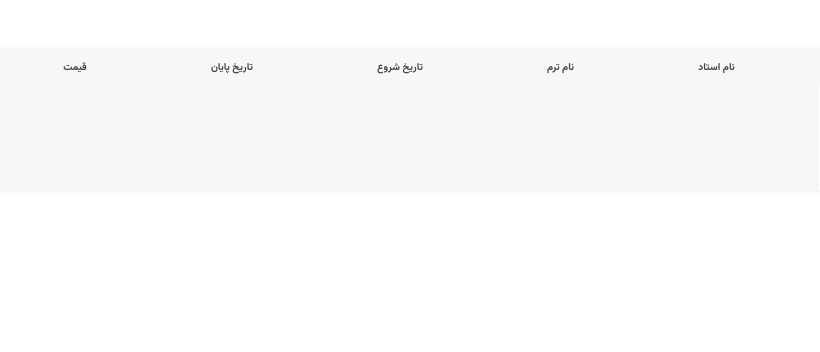
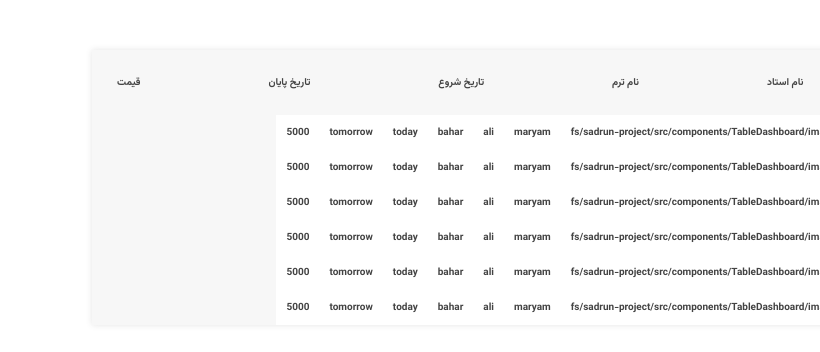
Before and after one commit to alimooo1/Sadrun_Project, a React (Vite) app in the folder sadrun-project/: page / in a window 1280 px wide. Shown: the top 352 px of the page, without its empty margins (460-1280 px from the left). Built offline with nearby package versions, Linux system fonts and the light colour scheme.

Commit message:
styling dashboard

```diff
--- a/sadrun-project/src/components/TableDashboard/TableDashboard.jsx
+++ b/sadrun-project/src/components/TableDashboard/TableDashboard.jsx
@@ -1,13 +1,14 @@
 import React from 'react'
 import styles from './TableDashboard.module.scss';
 import TableRow from './TableRow/TableRow';
+import courseImage from './images/testImage.svg';
 const TableDashboard = () => {
 
 
     const courses = [
         {
             id: Math.floor(Math.random()),
-            courseImage: 2,
+            src: courseImage,
             courseName: 'maryam',
             courseMentorsName: 'ali',
             courseSeasonName: 'bahar',
@@ -17,7 +18,7 @@ const TableDashboard = () => {
         },
         {
             id: Math.floor(Math.random()),
-            courseImage: 2,
+            src: courseImage,
             courseName: 'maryam',
             courseMentorsName: 'ali',
             courseSeasonName: 'bahar',
@@ -27,7 +28,37 @@ const TableDashboard = () => {
         },
         {
             id: Math.floor(Math.random()),
-            courseImage: 2,
+            src: courseImage,
+            courseName: 'maryam',
+            courseMentorsName: 'ali',
+            courseSeasonName: 'bahar',
+            courseStartDate: 'today',
+            courseEndDate: 'tomorrow',
+            coursePrice: '5000'
+        },
+        {
+            id: Math.floor(Math.random()),
+            src: courseImage,
+            courseName: 'maryam',
+            courseMentorsName: 'ali',
+            courseSeasonName: 'bahar',
+            courseStartDate: 'today',
+            courseEndDate: 'tomorrow',
+            coursePrice: '5000'
+        },
+        {
+            id: Math.floor(Math.random()),
+            src: courseImage,
+            courseName: 'maryam',
+            courseMentorsName: 'ali',
+            courseSeasonName: 'bahar',
+            courseStartDate: 'today',
+            courseEndDate: 'tomorrow',
+            coursePrice: '5000'
+        },
+        {
+            id: Math.floor(Math.random()),
+            src: courseImage,
             courseName: 'maryam',
             courseMentorsName: 'ali',
             courseSeasonName: 'bahar',
@@ -38,7 +69,8 @@ const TableDashboard = () => {
     ]
     return (
         <div className={styles.tableCountainer}>
-            <ul className={styles.courseItemsTitle}>
+            <div className={styles.tablrRowTitle}>
+                <ul className={styles.courseItemsTitle}>
                 <li></li>
                 <li >نام دوره </li>
                 <li>نام استاد</li>
@@ -46,12 +78,14 @@ const TableDashboard = () => {
                 <li>تاریخ شروع</li>
                 <li>تاریخ پایان</li>
                 <li>قیمت </li>
-            </ul>
+                </ul>
+            </div>
+
             {
                 courses.map(courseItem => {
                     return (
 
-                        <TableRow className={styles.courseItems} key={courseItem.id} courseImage={courseItem.courseImage} courseName={courseItem.courseName} courseMentorsName={courseItem.courseMentorsName} courseSeasonName={courseItem.courseSeasonName} courseStartDate={courseItem.courseStartDate} courseEndDate={courseItem.courseEndDate} coursePrice={courseItem.coursePrice} />
+                        <TableRow className={styles.courseItems} key={courseItem.id} courseImage={courseItem.src} courseName={courseItem.courseName} courseMentorsName={courseItem.courseMentorsName} courseSeasonName={courseItem.courseSeasonName} courseStartDate={courseItem.courseStartDate} courseEndDate={courseItem.courseEndDate} coursePrice={courseItem.coursePrice} />
 
                     )
                 })
--- a/sadrun-project/src/components/TableDashboard/TableDashboard.module.scss
+++ b/sadrun-project/src/components/TableDashboard/TableDashboard.module.scss
@@ -5,22 +5,32 @@
 .tableCountainer {
     background-color: rgba(0, 0, 0, 0.03);
     display: flex;
+    width: 80%;
     flex-direction: column;
+    justify-content: center;
+        align-items: center;
     margin: 5rem;
     box-shadow: 0px 0px 6px 0px rgba(87, 87, 87, 0.16);
     -webkit-box-shadow: 0px 0px 6px 0px rgba(87, 87, 87, 0.16);
     -moz-box-shadow: 0px 0px 6px 0px rgba(87, 87, 87, 0.16);
 }
-
+.tablrRowTitle {
+    width: 100%;
+    display: flex;
+}
 .courseItemsTitle {
     display: flex;
-    justify-content: space-evenly;
-    margin: 0;
-    padding: 0;
+    width: 100%;
+        justify-content: space-between;
+        margin: 1rem;
+        padding: 0.5rem;
 
     li {
         list-style: none;
         padding: 1rem;
-        @include typography($secondary-font-family, 1rem, #434343)
+            @include typography($secondary-font-family, 1rem, #434343);
+                display: flex;
+                justify-content: center;
+                align-items: center;
     }
 }
```
